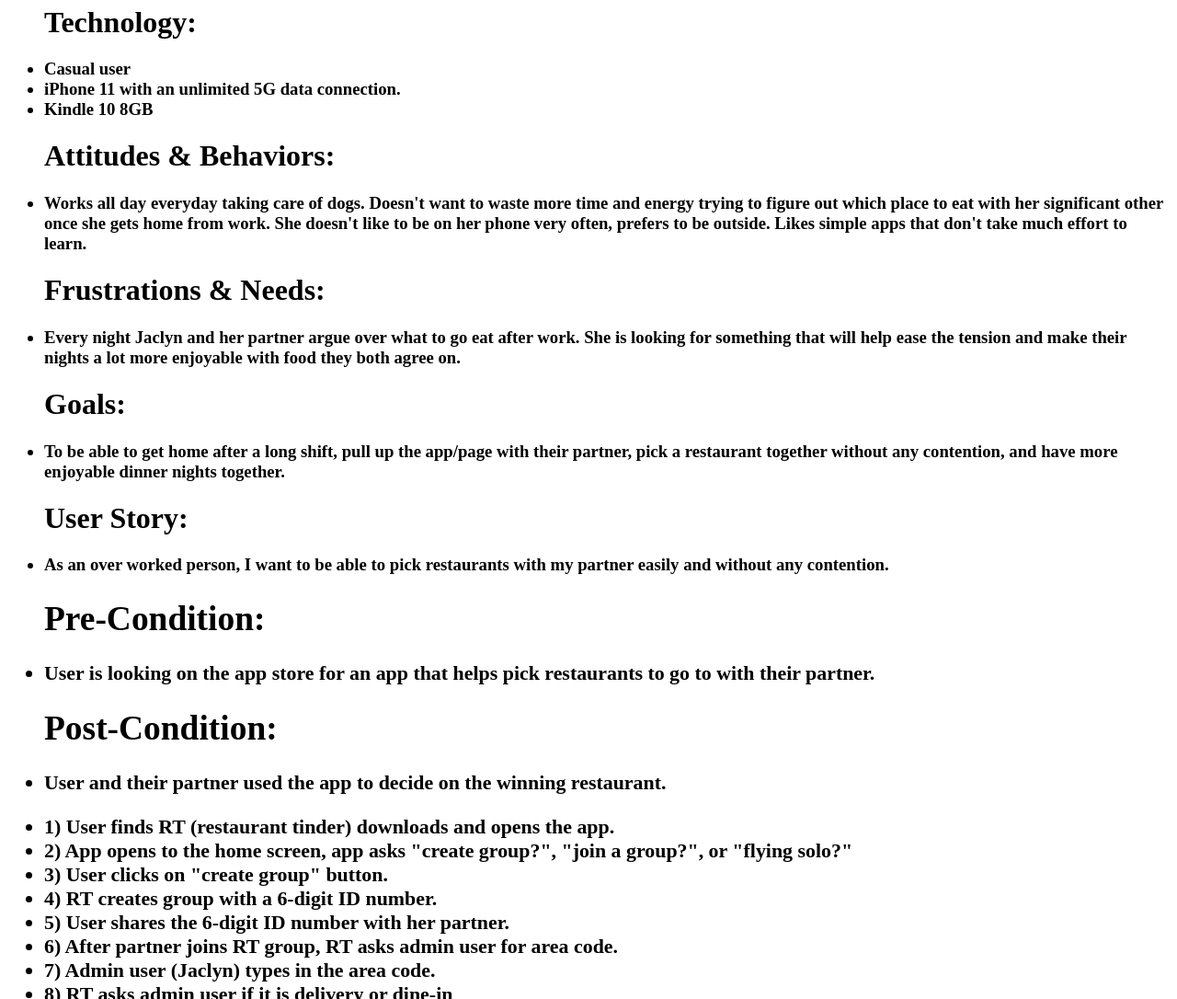
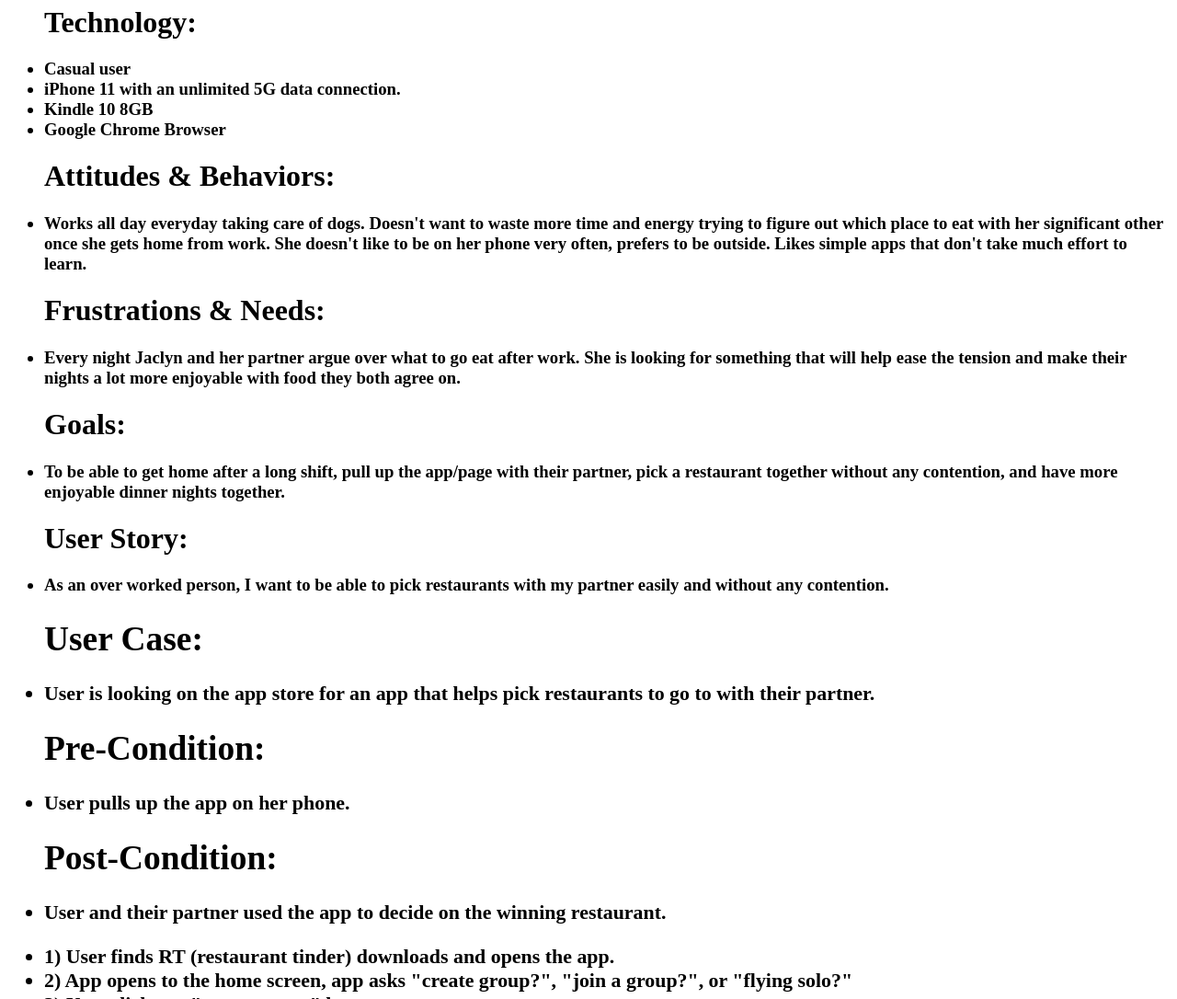
Before and after one commit to FoodFindOp/food-find-main, a plain HTML site: page documentation/casual-persona.html in a window 1280 px wide. Shown: the part 380-1466 px from the top of the page at 92% size. Drawn offline with Linux system fonts and the light colour scheme.

Commit message:
made changes Lizzie suggested.

```diff
--- a/documentation/casual-persona.html
+++ b/documentation/casual-persona.html
@@ -20,7 +20,8 @@
 <h1>Technology:</h1>
 <h3><li>Casual user</li>
     <li>iPhone 11 with an unlimited 5G data connection.</li>
-    <li>Kindle 10 8GB</li></h3>
+    <li>Kindle 10 8GB</li>
+    <li>Google Chrome Browser</li></h3>
 
     <h1>Attitudes & Behaviors:</h1>
     <h3><li>Works all day everyday taking care of dogs. Doesn't want to waste more time and energy trying to figure out which place to  eat with her significant other once she gets home from work. She doesn't like to be on her phone very often, prefers to be outside. Likes simple apps that don't take much effort to learn.</li></h3>
@@ -34,8 +35,10 @@
     <h1>User Story:</h1>
    <h3><li> As an over worked person, I want to be able to pick restaurants with my partner easily and without any contention.
 
-       <h1>Pre-Condition:</h1>
+       <h1>User Case:</h1>
     <h3><li>User is looking on the app store for an app that helps pick restaurants to go to with their partner.</li></h3>
+    <h1>Pre-Condition:</h1>
+    <h3><li>User pulls up the app on her phone.</li></h3>
     <h1>Post-Condition:</h1>
     <h3><li>User and their partner used the app to decide on the winning restaurant.</li></h3>
 
```
